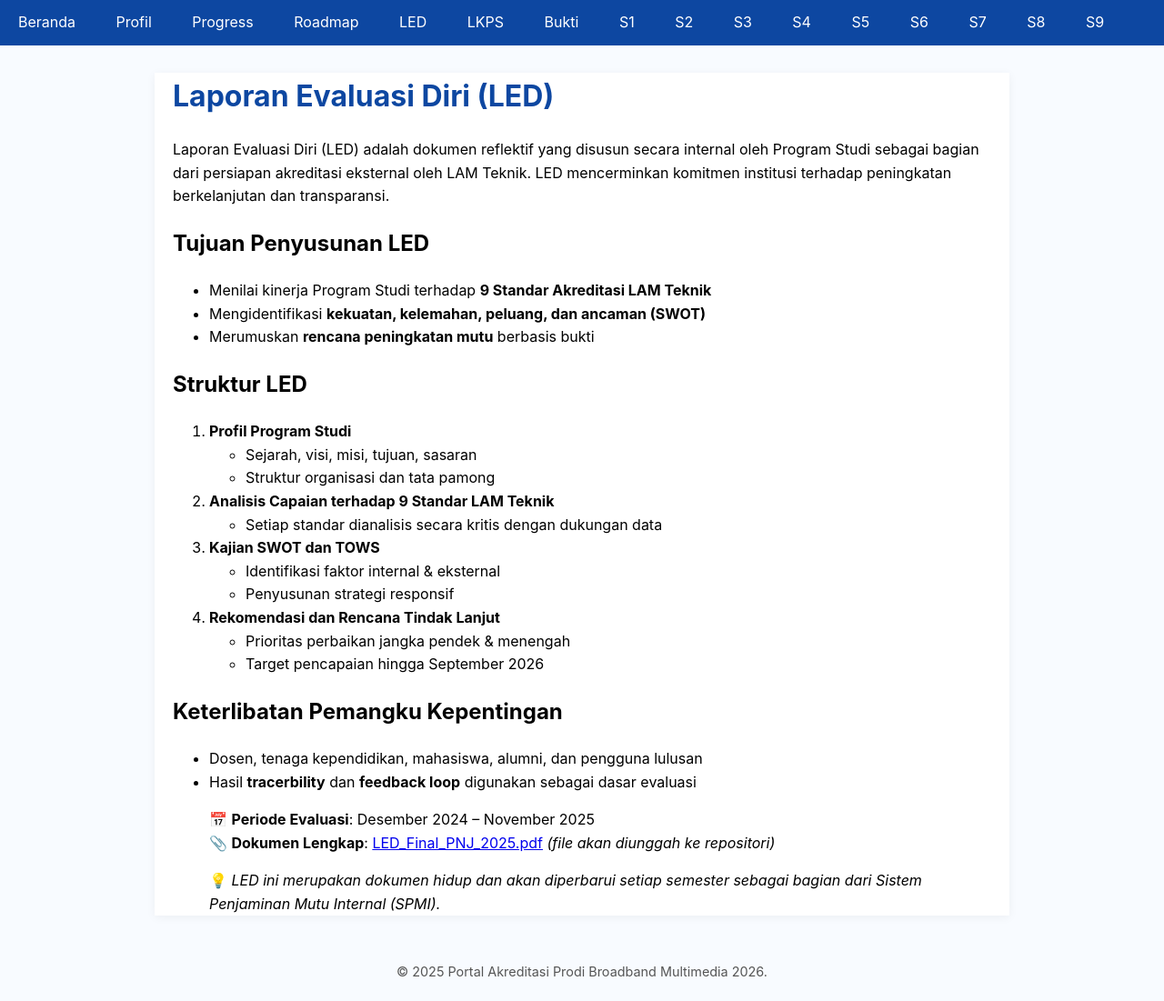
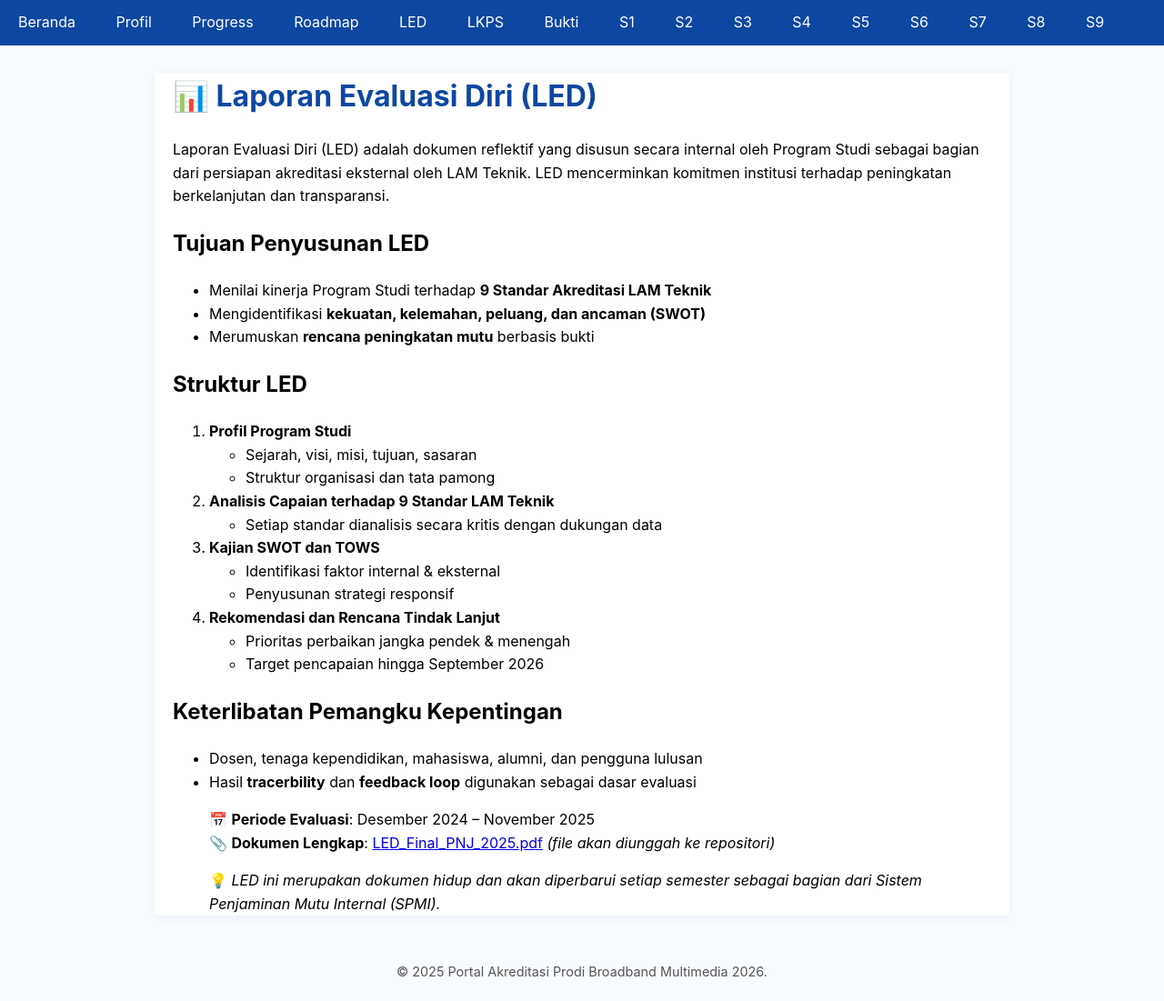
Before and after one commit to portal-psbm/aksi26, a Jekyll site: the page built from led.md, in a window 1280 px wide and 1101 px high. Shown: the whole window at 91% size. Built offline with Jekyll 4.4.1, drawn with Linux system fonts in a browser that asks for light colours.

Commit message:
Update led.md

```diff
--- a/led.md
+++ b/led.md
@@ -4,7 +4,7 @@ title: Laporan Evaluasi Diri (LED)
 permalink: /led/
 ---
 
-# Laporan Evaluasi Diri (LED)
+# 📊 Laporan Evaluasi Diri (LED)
 
 Laporan Evaluasi Diri (LED) adalah dokumen reflektif yang disusun secara internal oleh Program Studi sebagai bagian dari persiapan akreditasi eksternal oleh LAM Teknik. LED mencerminkan komitmen institusi terhadap peningkatan berkelanjutan dan transparansi.
 
```
